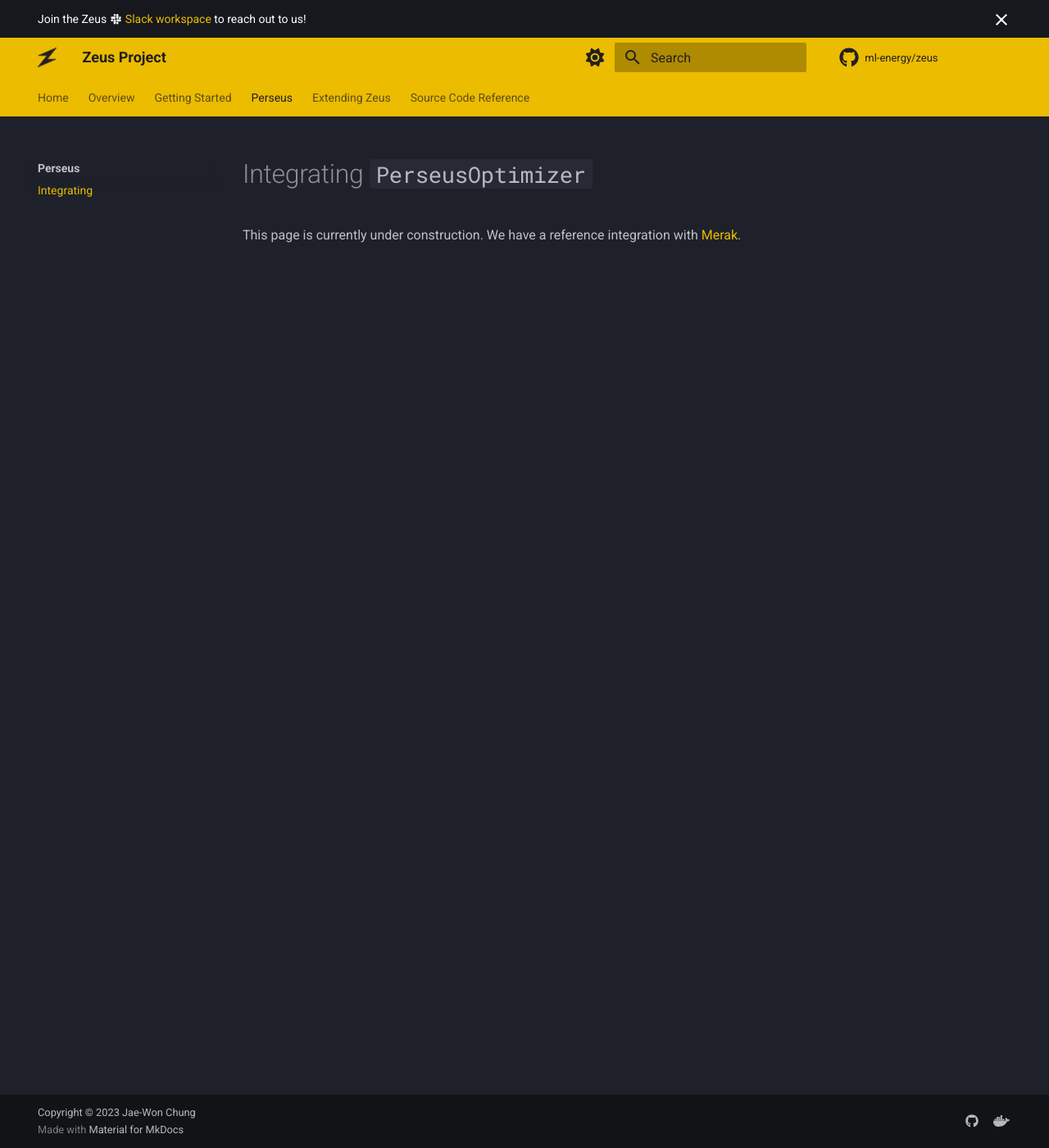
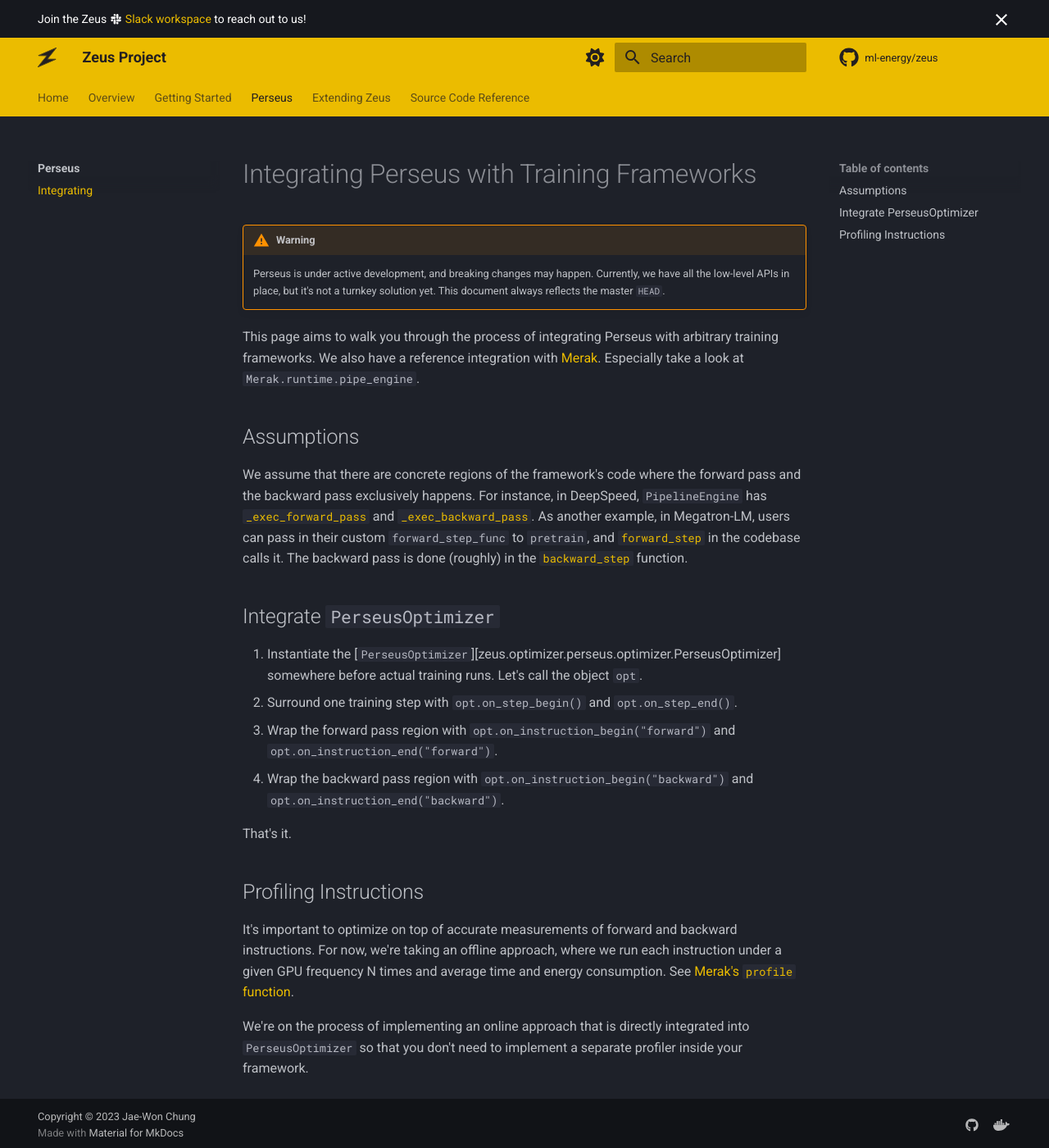
Before and after one commit to ml-energy/zeus, an MkDocs documentation site: the page built from docs/perseus/integrating.md, in a window 1280 px wide and 1400 px high. Shown: the whole window at 82% size. Built offline with MkDocs 1.6.1 and Material for MkDocs 9.7.7, drawn with Linux system fonts in a browser that asks for light colours; plug-ins that fetch from the network failed and are left out; comment, search, counter and statistics services are not loaded.

Commit message:
Add Perseus integration docs

```diff
--- a/docs/perseus/integrating.md
+++ b/docs/perseus/integrating.md
@@ -1,4 +1,33 @@
-# Integrating `PerseusOptimizer`
+# Integrating Perseus with Training Frameworks
 
-This page is currently under construction.
-We have a reference integration with [Merak](https://github.com/ml-energy/merak-zeus).
+!!! Warning
+    Perseus is under active development, and breaking changes may happen.
+    Currently, we have all the low-level APIs in place, but it's not a turnkey solution yet.
+    This document always reflects the master `HEAD`.
+
+This page aims to walk you through the process of integrating Perseus with arbitrary training frameworks.
+We also have a reference integration with [Merak](https://github.com/ml-energy/merak-zeus).
+Especially take a look at `Merak.runtime.pipe_engine`.
+
+## Assumptions
+
+We assume that there are concrete regions of the framework's code where the forward pass and the backward pass exclusively happens.
+For instance, in DeepSpeed, `PipelineEngine` has [`_exec_forward_pass`](https://github.com/microsoft/DeepSpeed/blob/4fc181b01077521ba42379013ce91a1c294e5d8e/deepspeed/runtime/pipe/engine.py#L626) and [`_exec_backward_pass`](https://github.com/microsoft/DeepSpeed/blob/4fc181b01077521ba42379013ce91a1c294e5d8e/deepspeed/runtime/pipe/engine.py#L703).
+As another example, in Megatron-LM, users can pass in their custom `forward_step_func` to `pretrain`, and [`forward_step`](https://github.com/NVIDIA/Megatron-LM/blob/79a9feef261352ac1ee80b36f2cf73c20f864965/megatron/core/pipeline_parallel/schedules.py#L149) in the codebase calls it. The backward pass is done (roughly) in the [`backward_step`](https://github.com/NVIDIA/Megatron-LM/blob/79a9feef261352ac1ee80b36f2cf73c20f864965/megatron/core/pipeline_parallel/schedules.py#L216) function.
+
+## Integrate `PerseusOptimizer`
+
+1. Instantiate the [`PerseusOptimizer`][zeus.optimizer.perseus.optimizer.PerseusOptimizer] somewhere before actual training runs. Let's call the object `opt`.
+1. Surround one training step with `opt.on_step_begin()` and `opt.on_step_end()`.
+1. Wrap the forward pass region with `opt.on_instruction_begin("forward")` and `opt.on_instruction_end("forward")`.
+1. Wrap the backward pass region with `opt.on_instruction_begin("backward")` and `opt.on_instruction_end("backward")`.
+
+That's it.
+
+## Profiling Instructions
+
+It's important to optimize on top of accurate measurements of forward and backward instructions.
+For now, we're taking an offline approach, where we run each instruction under a given GPU frequency N times and average time and energy consumption.
+See [Merak's `profile` function](https://github.com/ml-energy/merak-zeus/blob/40eb07f80b3b3c2905bde303b02a6f707193f083/Merak/merak_trainer.py#L620).
+
+We're on the process of implementing an online approach that is directly integrated into `PerseusOptimizer` so that you don't need to implement a separate profiler inside your framework.
```
